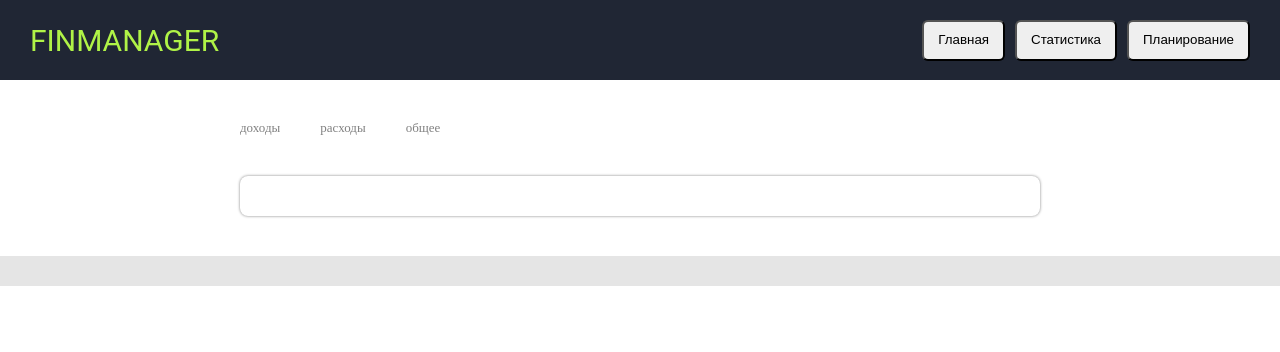
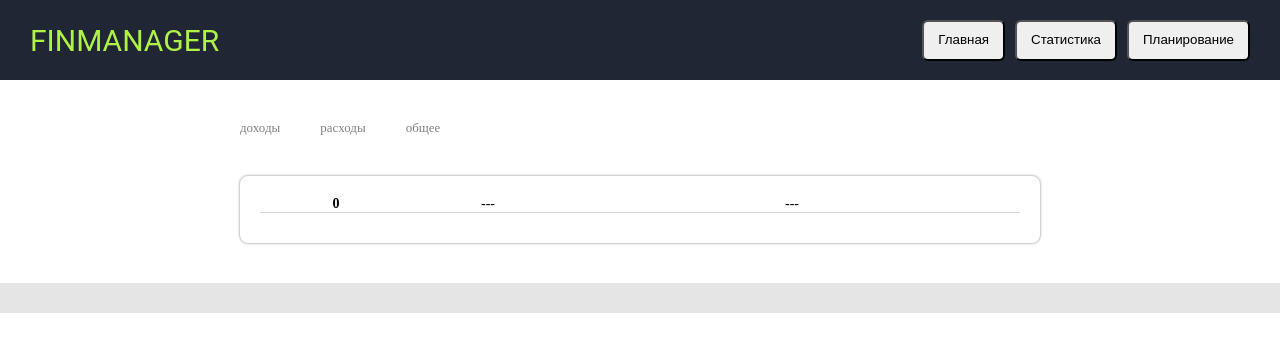
Before and after one commit to ipapMaster/ReactDev, a React (Create React App) app: page / in a window 1280 px wide. Both pictures are taken after a click on the button "Статистика". Shown: the top 352 px of the page. Built offline with nearby package versions, Linux system fonts and the light colour scheme.

Commit message:
Added Sum And Delta

```diff
--- a/src/components/views/local/DataList.jsx
+++ b/src/components/views/local/DataList.jsx
@@ -9,6 +9,16 @@ const DataList = (props) => {
     const { data = [] } = props
     const [dataType, setDataType] = useState('расход')
     const filterData = data.filter(item => item.split('::')[1] === dataType)
+    const filterDataSum = data.filter(item => item.split('::')[1] === dataType).reduce((summ, item) => {
+        return summ + +(item.split('::')[0])
+    }, 0)
+    const filterDataDelta = data.reduce((summ, item) => {
+        if (item.split('::')[1] === 'доход') {
+            return summ + +(item.split('::')[0])
+        } else {
+            return summ - +(item.split('::')[0])
+        }
+    }, 0)
 
     const reduceDataType1 = () => setDataType('доход')
     const reduceDataType2 = () => setDataType('расход')
@@ -34,6 +44,11 @@ const DataList = (props) => {
                             </ContentLine>
                         )
                     })}
+                    <ContentLine>
+                        <ContentCell style={{ fontWeight: "bold" }} width={"20%"}>{filterDataSum}</ContentCell>
+                        <ContentCell width={"20%"}>---</ContentCell>
+                        <ContentCell width={"60%"}>---</ContentCell>
+                    </ContentLine>
                 </React.Fragment>}
                 {filterData.length === 0 && <React.Fragment>
                     {data.map((item, index) => {
@@ -45,6 +60,11 @@ const DataList = (props) => {
                             </ContentLine>
                         )
                     })}
+                    <ContentLine>
+                        <ContentCell style={{ fontWeight: "bold" }} width={"20%"}>{filterDataDelta}</ContentCell>
+                        <ContentCell width={"20%"}>---</ContentCell>
+                        <ContentCell width={"60%"}>---</ContentCell>
+                    </ContentLine>
                 </React.Fragment>}
             </DataContainer>
         </React.Fragment>
--- a/src/styles/dataList.js
+++ b/src/styles/dataList.js
@@ -20,6 +20,8 @@ const css = {
         align-items: center;
         justify-content: flex-start;
         position: relative;
+        margin-bottom: 10px;
+        border-bottom: 1px solid lightgray;
         width: 100%;
     `,
     ContentCell: styled.span`
```
